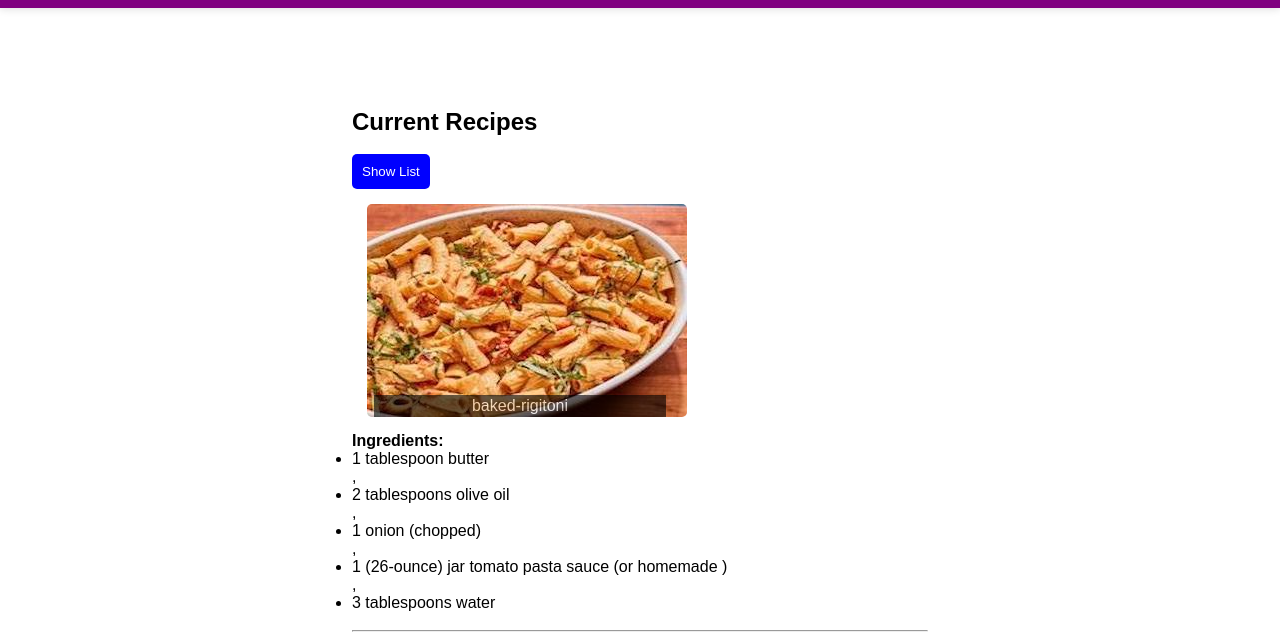
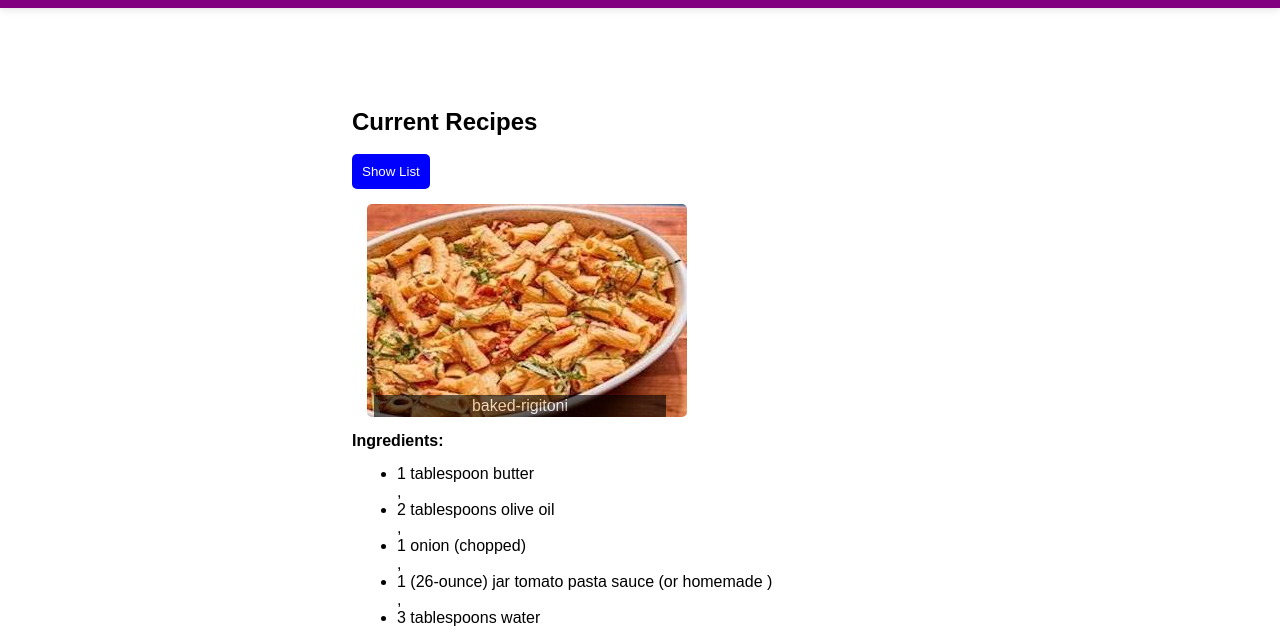
Before and after one commit to trekkabout225/project, a website: page recipe/recipe-list.html in a window 1280 px wide. Both pictures are taken after a click on the button "Show List". Shown: the part 79-721 px from the top of the page. Drawn offline with Linux system fonts and the light colour scheme.

Commit message:
... update

```diff
--- a/recipe/recipe-list.js
+++ b/recipe/recipe-list.js
@@ -51,7 +51,7 @@ function displayRecipes() {
             <p class="image-title">${val.title}</p>
         </ul>
         <p><strong>Ingredients:</strong></p>
-        <ul>${val.description}</ul>
+        <ul class="ingredient-styles">${val.description}</ul>
         <br/>
         <hr>`;
     });
--- a/recipe/styles.css
+++ b/recipe/styles.css
@@ -131,9 +131,9 @@ button[type="button"] {
 #no-recipes {
   display: flex;
   background-color: #FFCCCC;
-  padding: 20px;
+  padding: 10px;
   border-radius: 8px;
-	margin-top: 44px;
+	margin-top: 22px;
 }
 
 /* styling for single recipe div */
@@ -185,6 +185,12 @@ label[for="search-box"] {
   margin: 0 auto;
 }
 
+.ingredient-styles {
+  margin: 15px 0 0 45px;
+  -webkit-border-radius: 5px;
+  border-radius: 5px;
+}
+
 .image-list {
     position: relative;
     display: inline-flex;
```
